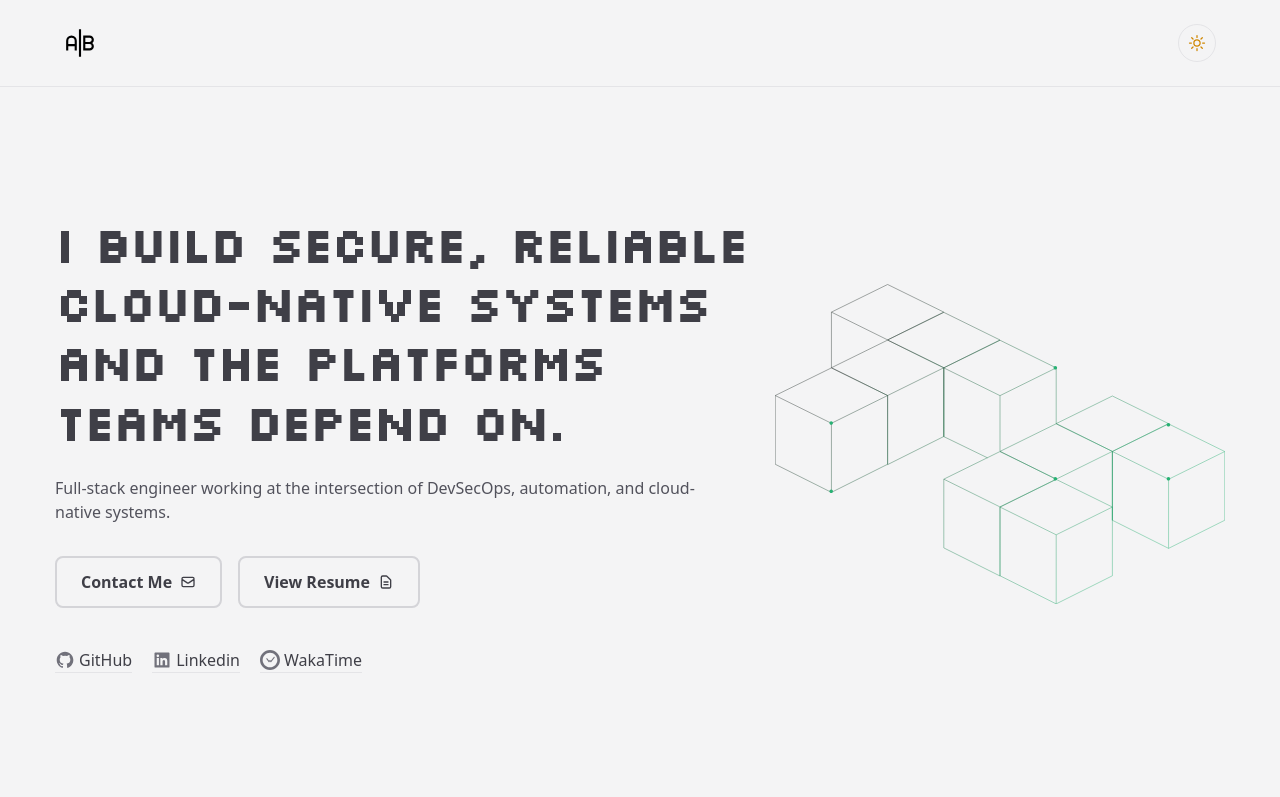
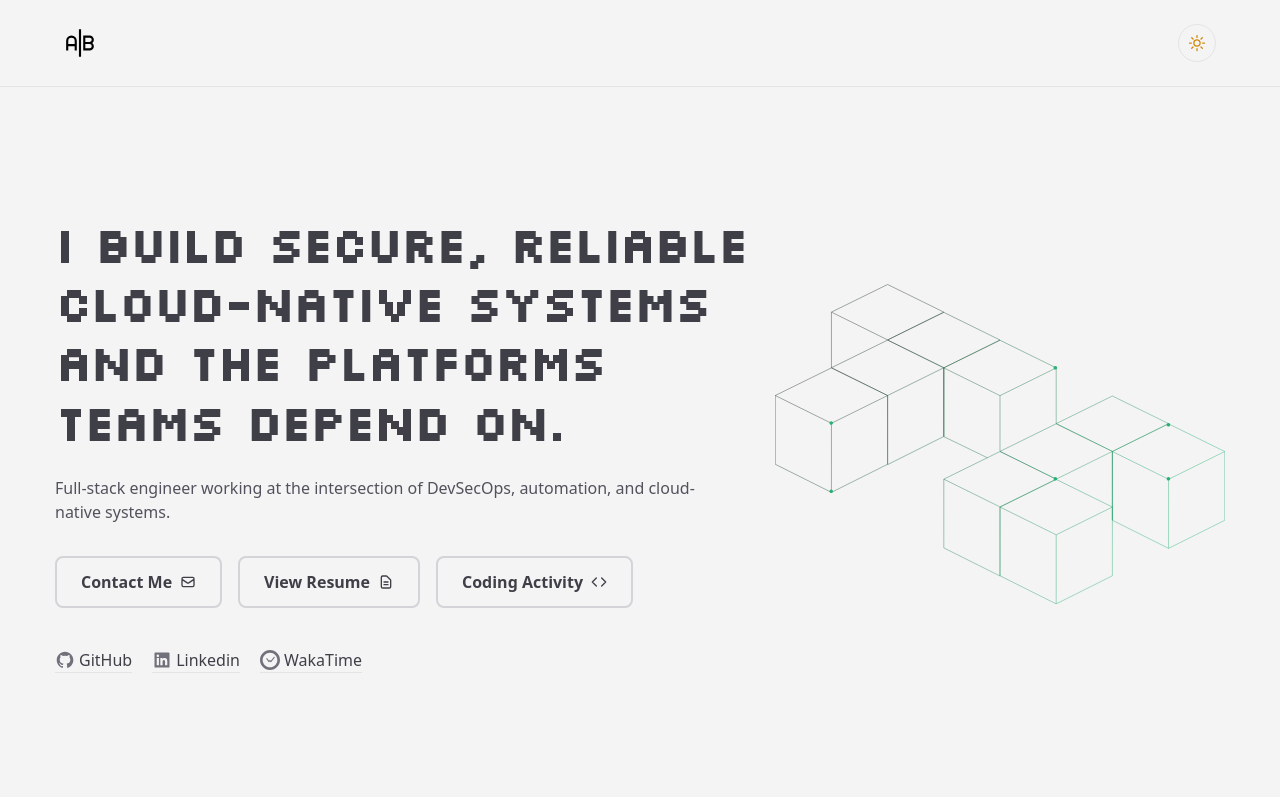
Before and after one commit to brignano/brignano.io, a Next.js app: page / in a window 1280 px wide. Shown: the top 797 px of the page. Built offline with nearby package versions, Linux system fonts and the light colour scheme.

Commit message:
feat: enhance CTAs and add coding activity link; update StatsPie title and improve accessibility

```diff
--- a/app/page.tsx
+++ b/app/page.tsx
@@ -34,10 +34,10 @@ export default function Home() {
               </p>
 
               {/* Primary CTAs */}
-              <div className="flex flex-wrap gap-4 mb-10">
+              <div className="flex gap-4 mb-10 items-center flex-nowrap overflow-x-auto">
                 <a
                   href="mailto:hi@brignano.io"
-                  className="inline-flex items-center px-6 py-3 border-2 dark:border-zinc-700 border-zinc-300 dark:hover:border-zinc-500 hover:border-zinc-400 font-semibold rounded-lg transition-all duration-200"
+                  className="inline-flex items-center px-6 py-3 border-2 dark:border-zinc-700 border-zinc-300 dark:hover:border-zinc-500 hover:border-zinc-400 font-semibold rounded-lg transition-all duration-200 flex-shrink-0"
                   onClick={() => {
                     event("cta_clicked", { cta: "contact", location: "hero", transport_type: "beacon" });
                   }}
@@ -59,7 +59,7 @@ export default function Home() {
                 </a>
                 <Link
                   href="/resume"
-                  className="inline-flex items-center px-6 py-3 border-2 dark:border-zinc-700 border-zinc-300 dark:hover:border-zinc-500 hover:border-zinc-400 font-semibold rounded-lg transition-all duration-200"
+                  className="inline-flex items-center px-6 py-3 border-2 dark:border-zinc-700 border-zinc-300 dark:hover:border-zinc-500 hover:border-zinc-400 font-semibold rounded-lg transition-all duration-200 flex-shrink-0"
                   onClick={() => {
                     event("cta_clicked", { cta: "resume", location: "hero", transport_type: "beacon" });
                   }}
@@ -76,6 +76,29 @@ export default function Home() {
                       strokeLinejoin="round"
                       strokeWidth={2}
                       d="M9 12h6m-6 4h6m2 5H7a2 2 0 01-2-2V5a2 2 0 012-2h5.586a1 1 0 01.707.293l5.414 5.414a1 1 0 01.293.707V19a2 2 0 01-2 2z"
+                    />
+                  </svg>
+                </Link>
+                <Link
+                  href="/stats"
+                  className="inline-flex items-center px-6 py-3 border-2 dark:border-zinc-700 border-zinc-300 dark:hover:border-zinc-500 hover:border-zinc-400 font-semibold rounded-lg transition-all duration-200 flex-shrink-0"
+                  onClick={() => {
+                    event("cta_clicked", { cta: "coding_activity", location: "hero", transport_type: "beacon" });
+                  }}
+                >
+                  Coding Activity
+                  <svg
+                    className="ml-2 w-4 h-4"
+                    fill="none"
+                    stroke="currentColor"
+                    viewBox="0 0 24 24"
+                    aria-hidden
+                  >
+                    <path
+                      strokeLinecap="round"
+                      strokeLinejoin="round"
+                      strokeWidth={2}
+                      d="M16 18l6-6-6-6M8 6L2 12l6 6"
                     />
                   </svg>
                 </Link>
@@ -381,7 +404,7 @@ export default function Home() {
         </div>
       </section>
 
-      <div className="max-w-2xl text-sm dark:text-zinc-400 text-zinc-600 mt-4">
+      <div className="text-sm dark:text-zinc-500 text-zinc-500 mt-4">
         For my full coding statistics, see <Link href="/stats" className="underline text-primary-color">my coding stats</Link>.
       </div>
 
--- a/app/stats/page.tsx
+++ b/app/stats/page.tsx
@@ -100,8 +100,8 @@ export default async function Page() {
       ? (allTime as any).human_readable_total_including_other_language
       : `${totalHoursReadable} hours`
     // Prefer the human-readable daily average when available; fall back to computed value
-    const dailyAverageText = (allTime && ((allTime as any).human_readable_daily_average ?? (allTime as any).human_readable_daily_average_including_other_language))
-      ? ((allTime as any).human_readable_daily_average ?? (allTime as any).human_readable_daily_average_including_other_language)
+    const dailyAverageText = (allTime && ((allTime as any).human_readable_daily_average_including_other_language ?? (allTime as any).human_readable_daily_average))
+      ? ((allTime as any).human_readable_daily_average_including_other_language ?? (allTime as any).human_readable_daily_average)
       : (() => {
           const days = (allTime && (allTime as any).days_including_holidays) || 1
           const avgSec = days > 0 ? totalSecondsFromLanguages / days : 0
@@ -157,11 +157,11 @@ export default async function Page() {
       <main className="max-w-6xl mx-auto md:px-16 px-6 pt-0 pb-12">
         <div className="max-w-6xl mx-auto">
           <h1 className="font-incognito text-4xl font-bold tracking-tight">
-            My Coding <span className="hidden md:inline">Statistics</span><span className="inline md:hidden">Stats</span>
+            My Coding Stats
           </h1>
-          <div className="mb-4 mt-1 text-xs text-zinc-500 dark:text-zinc-400 italic pl-2">... {rangeText ?? '—'}</div>
+          <div className="mt-1 text-xs text-zinc-500 dark:text-zinc-400 italic pl-1">... {rangeText ?? '—'}</div>
 
-            <div className="flex flex-col sm:flex-row gap-4 items-center mb-6">
+          <div className="flex flex-col sm:flex-row gap-4 items-center my-6">
               <div className="bg-white dark:bg-zinc-900 border dark:border-zinc-800 border-zinc-200 rounded-md px-4 py-2 shadow-sm w-full sm:w-auto text-center sm:text-left">
                 <div className="text-xs text-zinc-500">Total time coding</div>
                 <div className="text-lg font-semibold">{totalTimeText}</div>
@@ -193,7 +193,7 @@ export default async function Page() {
             </div>
 
               <div className="dark:bg-primary-bg bg-secondary-bg border dark:border-zinc-800 border-zinc-200 p-6 rounded-lg">
-                <StatsPie data={categories} title="Categories" />
+              <StatsPie data={categories} title="Activities" />
             </div>
           </section>
             <div className="mt-6 text-sm text-zinc-600 dark:text-zinc-400 flex justify-start">
--- a/components/stats/StatsPie.tsx
+++ b/components/stats/StatsPie.tsx
@@ -88,7 +88,8 @@ export default function StatsPie({ data, title = 'Languages' }: Props) {
               return (
                 <li
                   key={`${d.name}-${idx}`}
-                  className={`flex items-center transition-opacity max-w-75 ${dim ? 'opacity-60' : 'opacity-100'}`}
+                      className={`flex items-center transition-opacity max-w-75 ${dim ? 'opacity-60' : 'opacity-100'} cursor-pointer`}
+                      onMouseDown={(e) => e.preventDefault()}
                   onMouseEnter={() => setActiveIndex(idx)}
                   onMouseLeave={() => setActiveIndex(null)}
                   onClick={() => setSelectedIndex(idx === selectedIndex ? null : idx)}
@@ -116,13 +117,14 @@ export default function StatsPie({ data, title = 'Languages' }: Props) {
           </ul>
         </div>
 
-        <div className="w-full md:w-80 lg:w-96 flex-shrink-0 flex items-center justify-center h-60 relative mt-6 md:mt-0 mx-auto">
+              <div className="w-full md:w-80 lg:w-96 flex-shrink-0 flex items-center justify-center h-60 relative mt-6 md:mt-0 mx-auto cursor-pointer" onMouseDown={(e) => e.preventDefault()}>
           <ResponsiveContainer width="100%" height="100%">
             <PieChart>
               <Pie
                 data={chartDataSecs}
                 dataKey="seconds"
                 nameKey="name"
+                              cursor="pointer"
                 outerRadius={100}
                 innerRadius={48}
                 paddingAngle={2}
@@ -136,6 +138,7 @@ export default function StatsPie({ data, title = 'Languages' }: Props) {
                 <Cell
                   key={`cell-${idx}`}
                   fill={COLORS[idx % COLORS.length] as string}
+                      style={{ cursor: 'pointer' }}
                 />
               ))}
             </PieChart>
```
